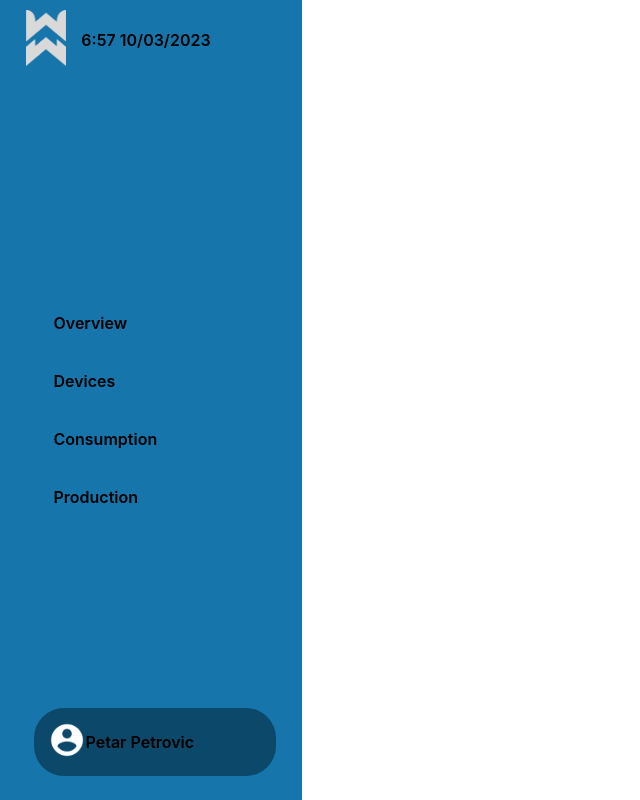
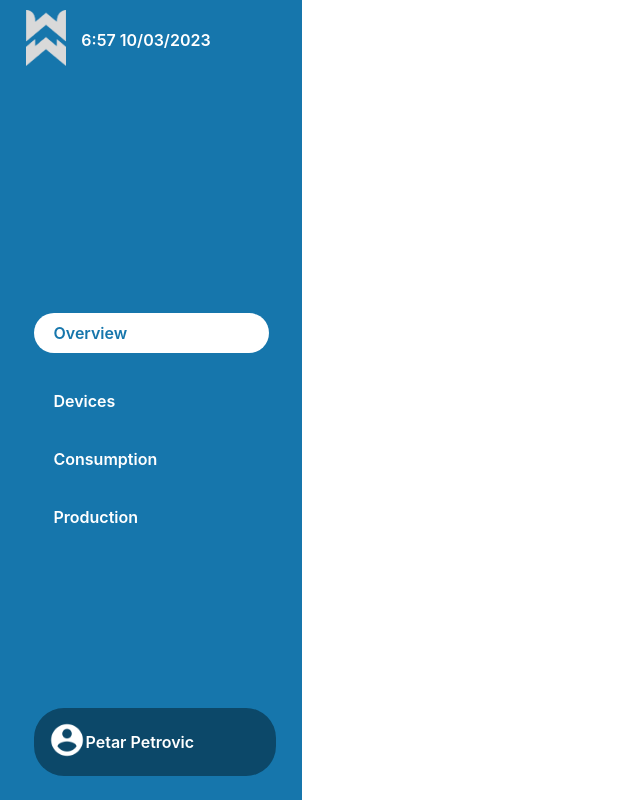
Before and after one commit to lazar-popovic/WatApp-WatWise, an Angular app in the folder src/front/prosumerClient/: page / in a window 1280 px wide. Shown: the whole page, without its empty margins (0-640 px from the left). Built offline with nearby package versions, Linux system fonts and the light colour scheme.

Commit message:
#22 Sidebar component active field change onclick added.

```diff
--- a/src/front/prosumerClient/src/app/sidebar/sidebar.component.css
+++ b/src/front/prosumerClient/src/app/sidebar/sidebar.component.css
@@ -2,6 +2,7 @@
     font-family: 'Inter', sans-serif;
     font-weight: 600;
     font-size: 24;
+    color: white;
 }
 .sidebar-container {
     width: 302px;
@@ -36,13 +37,27 @@
     margin-top: 243px;
 }
 
-.sidebar-item {
-    padding-bottom: 38px;
-    margin-left: 20px;
-    width: 242px;
+.sidebar-nav a {
+    text-decoration: none;
+    color: white;
 }
 
+.sidebar-item, .sidebar-item-active {
+    margin-bottom: 38px;
+}
 
+.sidebar-item {
+    width: 242px;
+    margin-left: 20px;
+}
+
+.sidebar-item-active {
+    background-color: white;
+    color:#1676AC;
+    padding : 10px;
+    padding-left: 20px;
+    border-radius : 20px;
+}
 
 .sidebar-footer {
     width: 242px;
--- a/src/front/prosumerClient/src/app/sidebar/sidebar.component.html
+++ b/src/front/prosumerClient/src/app/sidebar/sidebar.component.html
@@ -4,10 +4,10 @@
         {{ this.currentTime }}
     </div>
     <div class="sidebar-nav">
-        <div class="sidebar-item">Overview</div>
-        <div class="sidebar-item">Devices</div>
-        <div class="sidebar-item">Consumption</div>
-        <div class="sidebar-item">Production</div>
+        <div class="sidebar-item-active" (click)="clickHandler($event)">Overview</div>
+        <div class="sidebar-item" (click)="clickHandler($event)">Devices</div>
+        <div class="sidebar-item" (click)="clickHandler($event)">Consumption</div>
+        <div class="sidebar-item" (click)="clickHandler($event)">Production</div>
         <div class="sidebar-footer">
             <div class="sidebar-profile"><img src="\assets\profile.png"></div>
             {{this.user.firstName + " " + this.user.lastName}}
--- a/src/front/prosumerClient/src/app/sidebar/sidebar.component.ts
+++ b/src/front/prosumerClient/src/app/sidebar/sidebar.component.ts
@@ -15,5 +15,20 @@ export class SidebarComponent {
     this.currentTime = currentDateTime;
   }
 
+  select(element: EventTarget | null) {
+    if(element == null)
+      return;
+    let active = document.querySelector(".sidebar-item-active") as HTMLDivElement;
 
+    if(active!=null) {
+      active.className = "sidebar-item";
+    }
+
+    (element as HTMLDivElement).className = "sidebar-item-active";
+  }
+
+
+  clickHandler(event: MouseEvent) {
+    this.select(event.target);
+  }
 }
```
